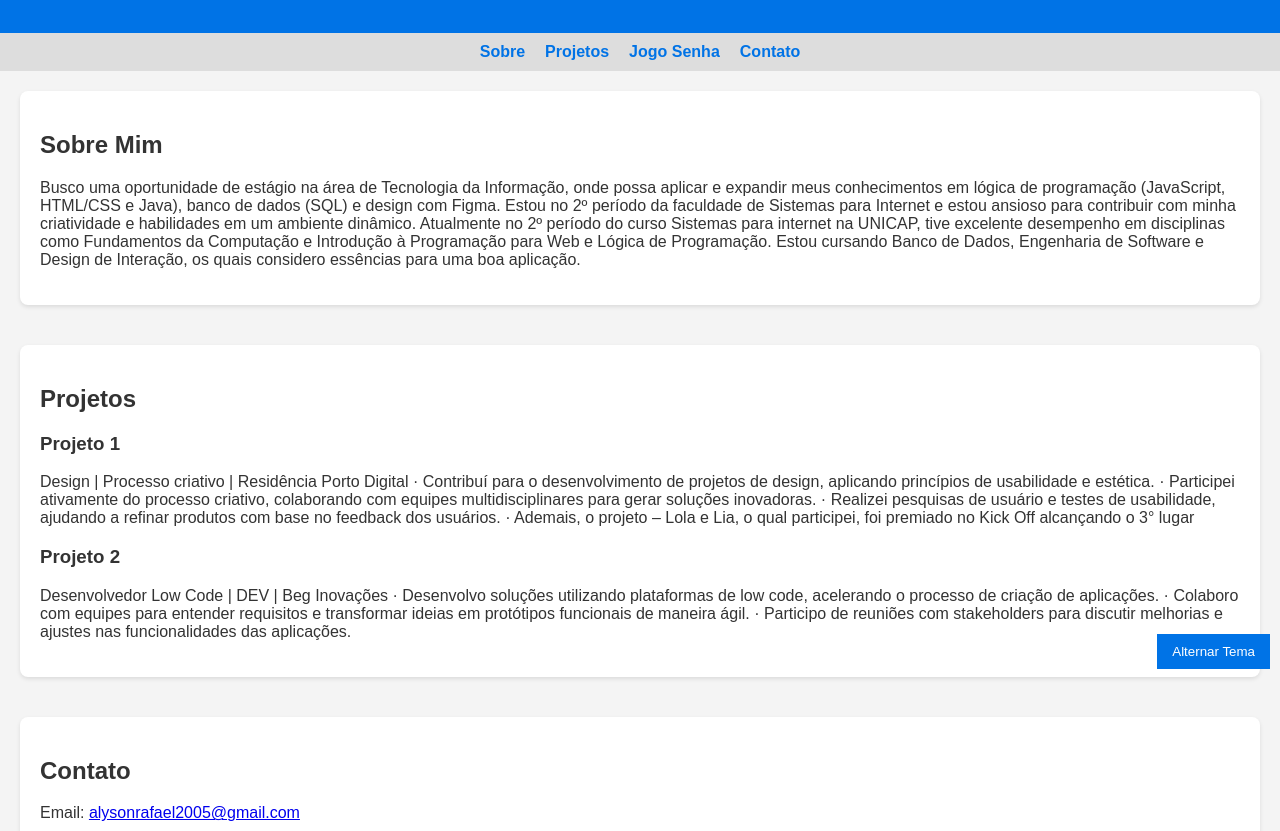
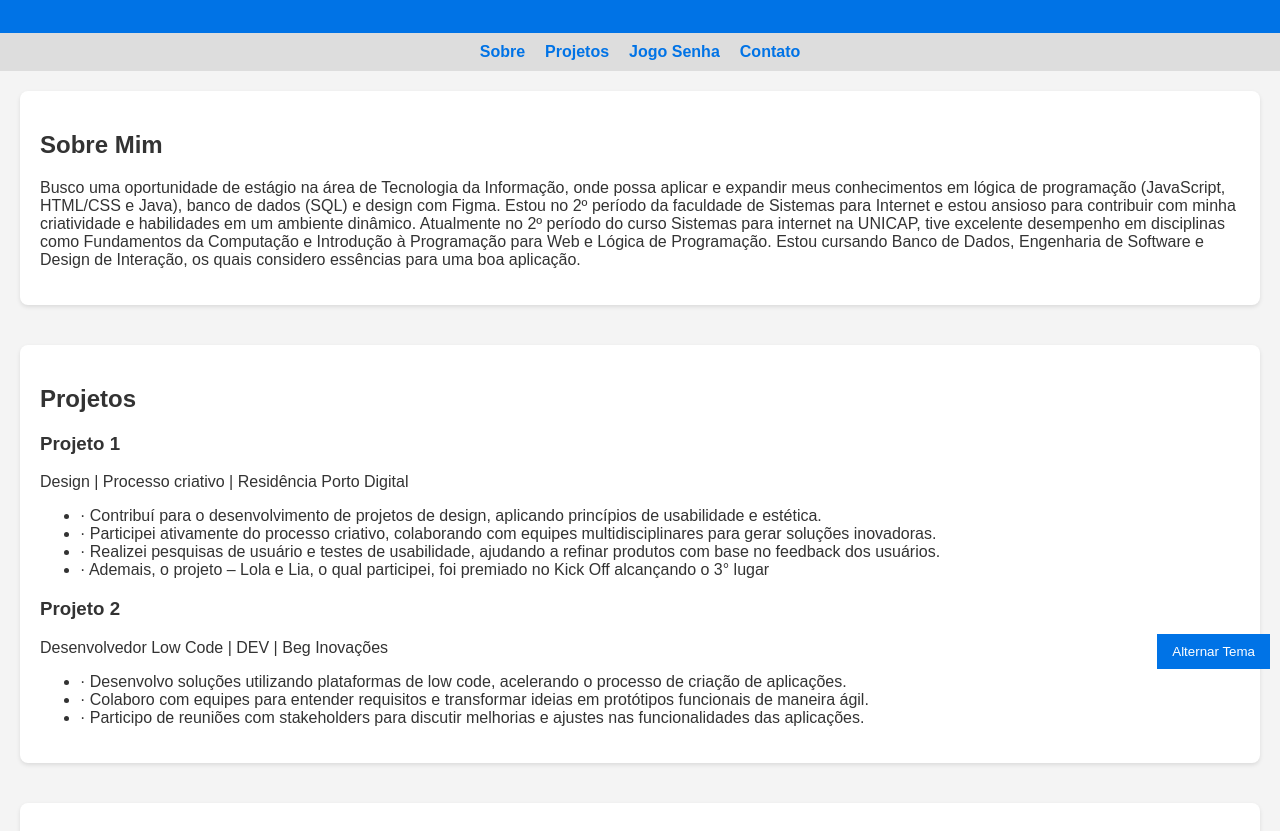
Before and after one commit to AlysonLima1/Curr-culo-PW, a plain HTML site: page index.html in a window 1280 px wide. Shown: the part 121-952 px from the top of the page. Drawn offline with Linux system fonts and the light colour scheme.

Commit message:
Organizando os projetos

```diff
--- a/index.html
+++ b/index.html
@@ -29,24 +29,23 @@
       <div class="projeto">
         <h3>Projeto 1</h3>
         <p>Design | Processo criativo | Residência Porto Digital
-
-            · Contribuí para o desenvolvimento de projetos de design, aplicando princípios de usabilidade e estética.
-
-            · Participei ativamente do processo criativo, colaborando com equipes multidisciplinares para gerar soluções inovadoras.
-
-            · Realizei pesquisas de usuário e testes de usabilidade, ajudando a refinar produtos com base no feedback dos usuários.
-
-            · Ademais, o projeto – Lola e Lia, o qual participei, foi premiado no Kick Off alcançando o 3° lugar</p>
+          <ul>
+            <li>· Contribuí para o desenvolvimento de projetos de design, aplicando princípios de usabilidade e estética.</li>
+            <li>· Participei ativamente do processo criativo, colaborando com equipes multidisciplinares para gerar soluções inovadoras.</li>
+            <li>· Realizei pesquisas de usuário e testes de usabilidade, ajudando a refinar produtos com base no feedback dos usuários.</li>
+            <li>· Ademais, o projeto – Lola e Lia, o qual participei, foi premiado no Kick Off alcançando o 3° lugar</li>
+          </ul>
+        </p>
       </div>
       <div class="projeto">
         <h3>Projeto 2</h3>
         <p>Desenvolvedor Low Code | DEV | Beg Inovações
-
-            · Desenvolvo soluções utilizando plataformas de low code, acelerando o processo de criação de aplicações.
-
-            · Colaboro com equipes para entender requisitos e transformar ideias em protótipos funcionais de maneira ágil.
-
-            · Participo de reuniões com stakeholders para discutir melhorias e ajustes nas funcionalidades das aplicações.</p>
+          <ul>
+            <li>· Desenvolvo soluções utilizando plataformas de low code, acelerando o processo de criação de aplicações.</li>
+            <li>· Colaboro com equipes para entender requisitos e transformar ideias em protótipos funcionais de maneira ágil.</li>
+            <li>· Participo de reuniões com stakeholders para discutir melhorias e ajustes nas funcionalidades das aplicações.</li>
+          </ul>
+        </p>
       </div>
     </div>
   </section>
```
